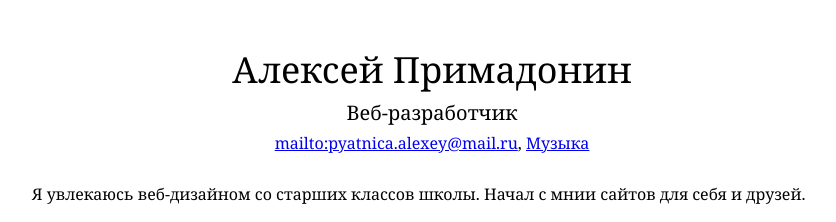
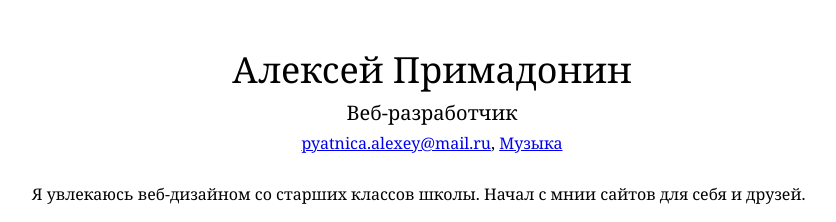
Before and after one commit to Alexey23rus/Alexey23rus.github.io, a plain HTML site: page index.html in a window 1280 px wide. Shown: the top 222 px of the page, without its empty margins (208-1044 px from the left). Drawn offline with Linux system fonts and the light colour scheme.

Commit message:
Update index.html

```diff
--- a/index.html
+++ b/index.html
@@ -9,7 +9,7 @@
             <div id="header">
                 <h1>Алексей Примадонин</h1>
                 <h3>Веб-разработчик</h3>
-                <p><a href="mailto:pyatnica.alexey@mail.ru">mailto:pyatnica.alexey@mail.ru</a>, <a href="www.vk.com">Музыка</a></p>
+                <p><a href="mailto:pyatnica.alexey@mail.ru">pyatnica.alexey@mail.ru</a>, <a href="www.vk.com">Музыка</a></p>
             </div>
             <div id="main">
                 <p class="margin-top">Я увлекаюсь веб-дизайном со старших классов школы. Начал с мнии сайтов для себя и друзей.</p>
```
